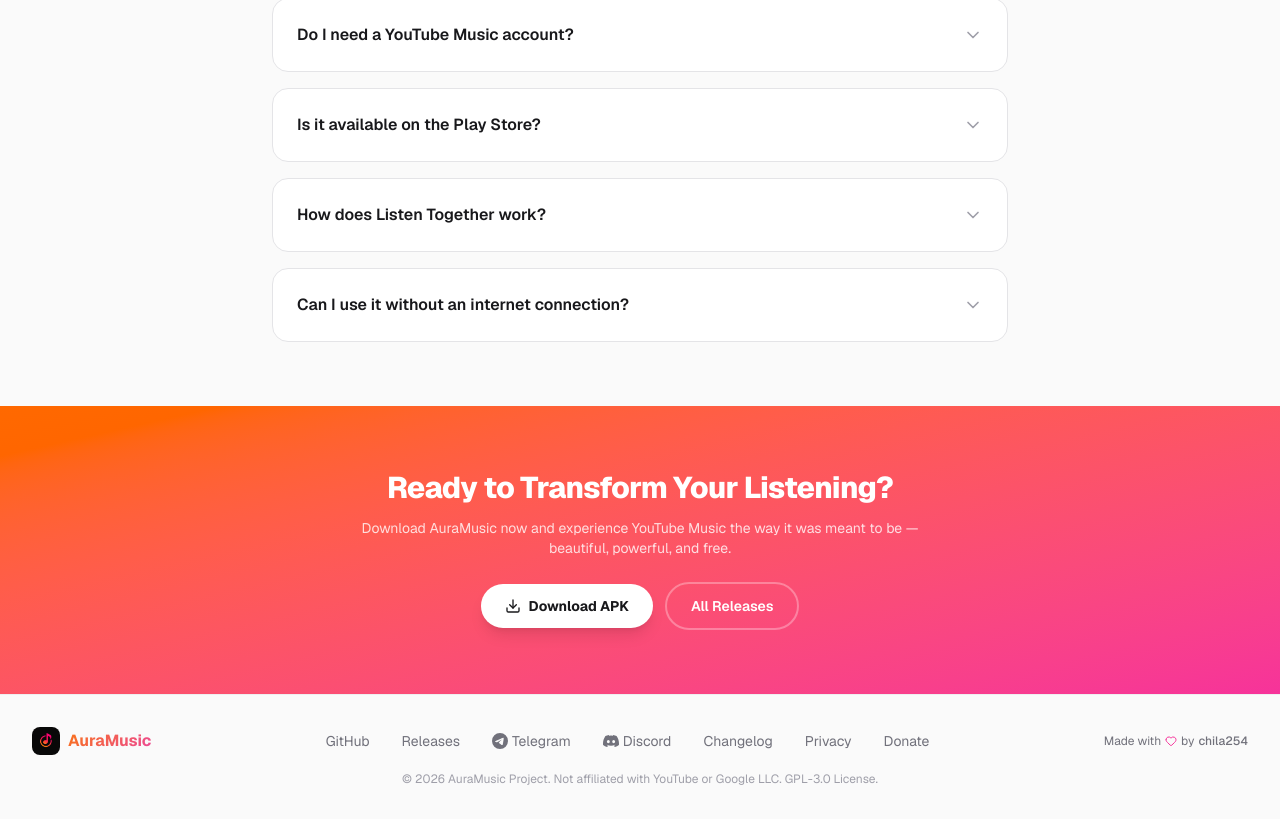
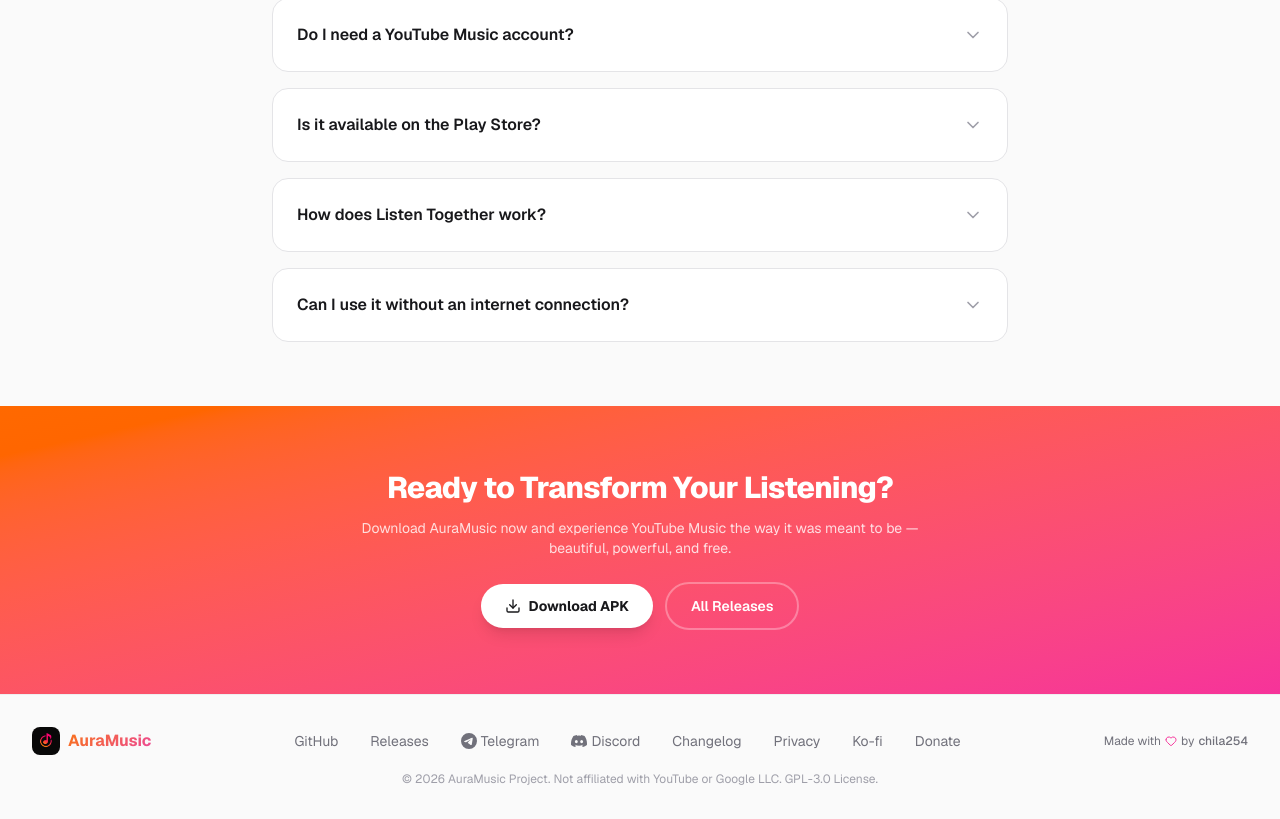
Before and after one commit to TeamAuraMusic/AuraMusicSite, a Next.js app: page / in a window 1280 px wide. Shown: the part 3452-4271 px from the top of the page. Built offline with nearby package versions, Linux system fonts and the light colour scheme; no server answers.

Commit message:
Add Ko-fi donation link

```diff
--- a/src/app/page.tsx
+++ b/src/app/page.tsx
@@ -686,6 +686,14 @@
                   Privacy
                 </a>
                 <a
+                  href="https://ko-fi.com/auramusic"
+                  target="_blank"
+                  rel="noopener noreferrer"
+                  className="hover:text-zinc-900 dark:hover:text-zinc-50 transition-colors"
+                >
+                  Ko-fi
+                </a>
+                <a
                   href="https://www.paypal.com/cgi-bin/webscr?cmd=_donations&business=franklinfinyange%40gmail.com&currency_code=USD&item_name=Support+Aura+Music"
                   target="_blank"
                   rel="noopener noreferrer"
```
